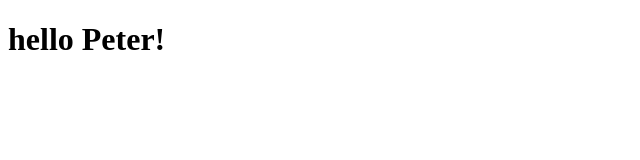
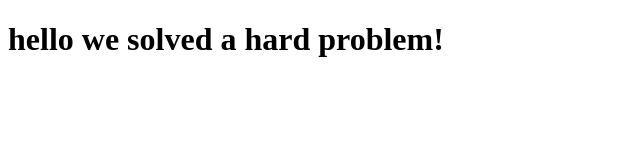
Before and after one commit to allen30331/rate-my-ride, a website: page public/index.html in a window 1280 px wide. Shown: the whole page, without its empty margins (0-640 px from the left). Drawn offline with Linux system fonts and the light colour scheme.

Commit message:
changed html

```diff
--- a/public/index.html
+++ b/public/index.html
@@ -4,6 +4,6 @@
 	<title>test</title>
 </head>
 <body>
-	<h1>hello Peter!</h1>
+	<h1>hello we solved a hard problem!</h1>
 </body>
 </html>
--- a/server.js
+++ b/server.js
@@ -1,7 +1,7 @@
 var express = require('express');
 var app = express();
 app.use(express.static('public'));
-//app.listen(process.env.PORT || 8080);
+app.listen(process.env.PORT || 8080);
 
 
 let server;
```
Also changed, not shown: test/test-root.js (+1 -1 lines).
